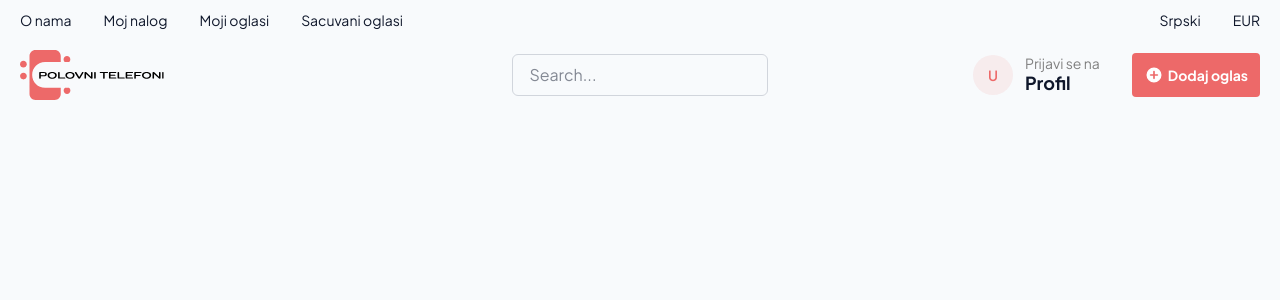
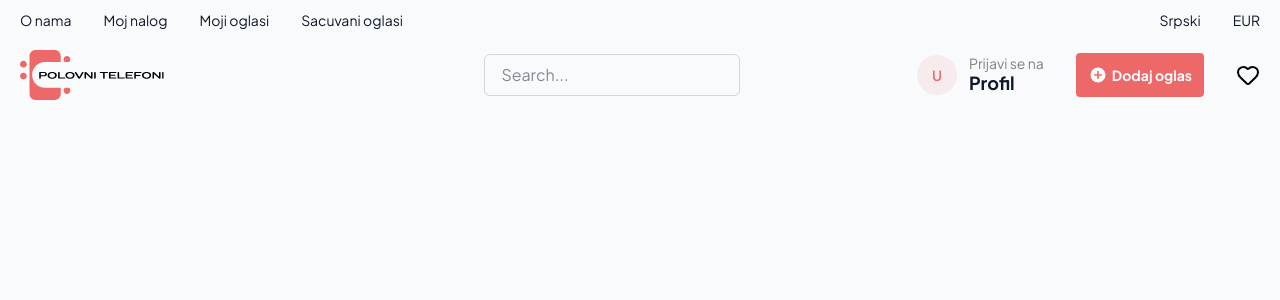
Before and after one commit to lekeee/polovnitelefoni-frontend, a Next.js app: page / in a window 1280 px wide. Shown: the top 300 px of the page. Built offline with nearby package versions, Linux system fonts and the light colour scheme.

Commit message:
Add SavedAdsIndicator component and integrate it into Navbar

```diff
--- a/components/common/Navbar.tsx
+++ b/components/common/Navbar.tsx
@@ -3,6 +3,7 @@ import Link from "next/link";
 import UserAvatar from "../ui/UserAvatar";
 import PrimaryButton from "../ui/PrimaryButton";
 import { PlusCircle } from "lucide-react";
+import SavedAdsIndicator from "../ui/SavedAdsIndicator";
 
 export default function Navbar() {
     return <nav className="w-full max-w-7xl mx-auto flex flex-col items-center justify-between py-0 px-5">
@@ -18,7 +19,6 @@ export default function Navbar() {
                 <Link href="/" className="text-sm">EUR</Link>
             </div>
         </div>
-        {/* <PrimaryButton href="/login" text="List Your Item" /> */}
         <div className="flex justify-between items-center py-2.5 w-full">
             <div className="w-72">
                 <Link href="/" className="w-36 h-12">
@@ -41,7 +41,7 @@ export default function Navbar() {
                 <div>
                     <PrimaryButton href="/login" text="Dodaj oglas" icon={PlusCircle} />
                 </div>
-
+                <SavedAdsIndicator />
             </div>
         </div>
     </nav >
--- /dev/null
+++ b/components/ui/SavedAdsIndicator.tsx
@@ -0,0 +1,16 @@
+import { Heart } from "lucide-react";
+
+type Props = {
+    savedCount?: number;
+}
+
+export default function SavedAdsIndicator({ savedCount = 0 }: Props) {
+    return <div className="relative">
+        <Heart className="text-black w-6 h-6" />
+        {
+            savedCount > 0 && (
+                <span className="absolute -top-1 -right-1 bg-primary text-white text-xs font-bold rounded-full w-4 h-4 flex items-center justify-center">{savedCount}</span>
+            )
+        }
+    </div>
+}
```
